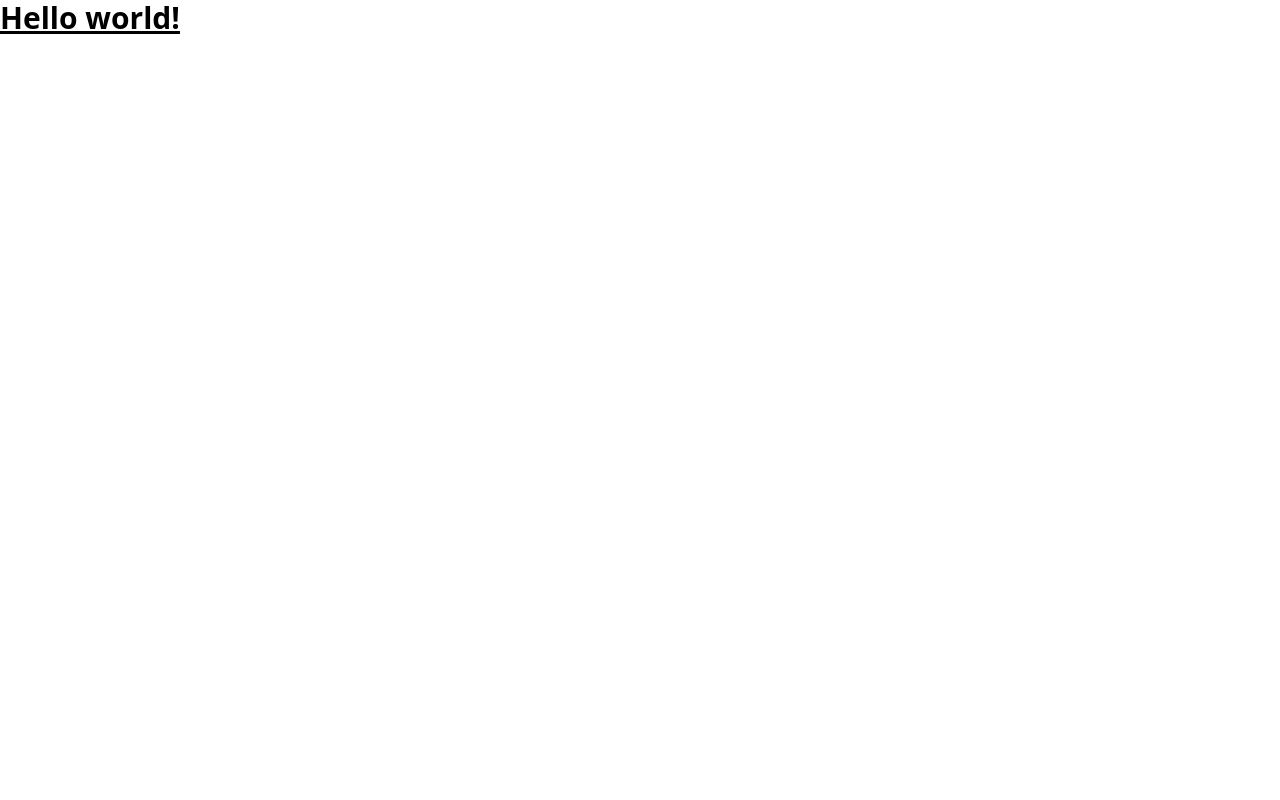
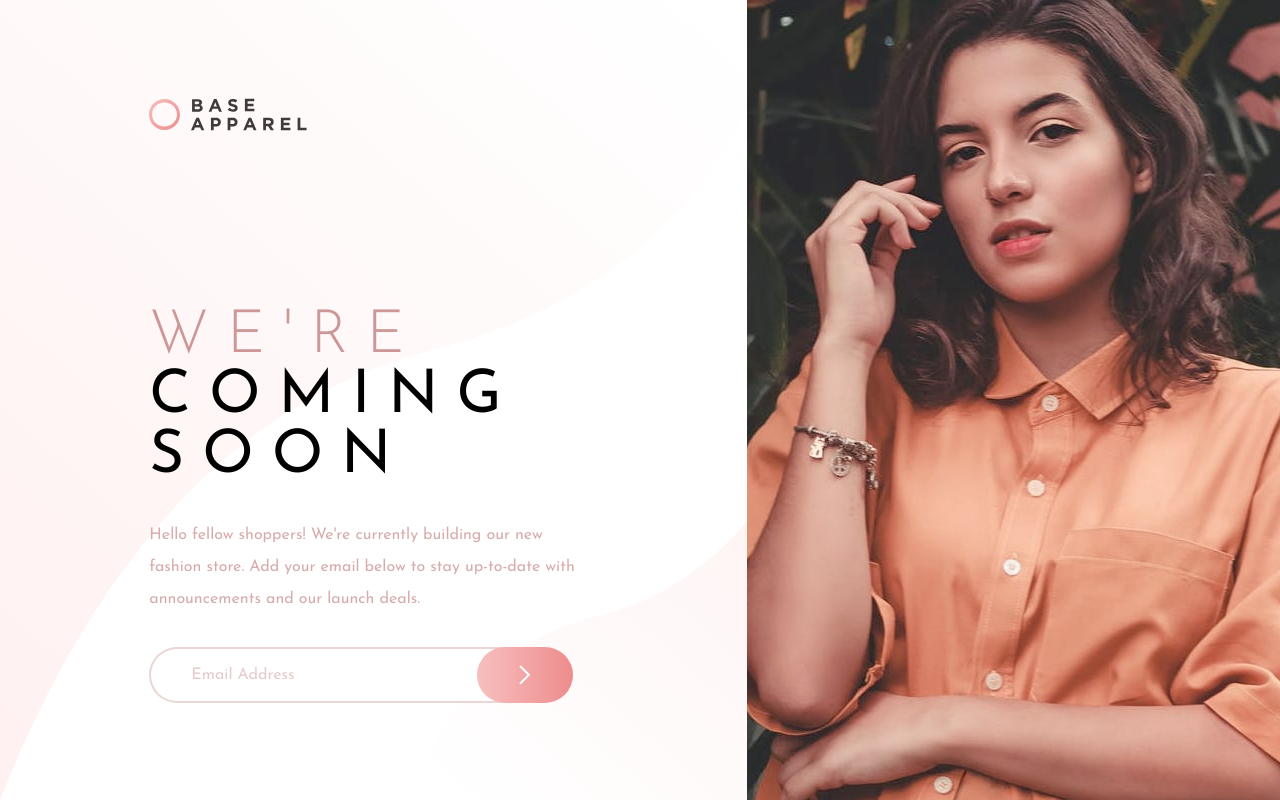
Before and after one commit to JessicaSamtani/TailwindProject1_FeMentorChallenge, a website: page src/index.html in a window 1280 px wide. Drawn offline with nearby package versions, Linux system fonts and the light colour scheme; files that its build step writes are made by us from their sources.

Commit message:
initial commit

```diff
--- a/src/index.html
+++ b/src/index.html
@@ -1,13 +1,61 @@
-<!doctype html>
+<!DOCTYPE html>
 <html>
-<head>
-  <meta charset="UTF-8">
-  <meta name="viewport" content="width=device-width, initial-scale=1.0">
-  <link href="/dist/output.css" rel="stylesheet">
-</head>
-<body>
-  <h1 class="text-3xl font-bold underline">
-    Hello world!
-  </h1>
-</body>
+  <head>
+    <meta charset="UTF-8" />
+    <meta name="viewport" content="width=device-width, initial-scale=1.0" />
+    <link href="/dist/output.css" rel="stylesheet" />
+    <link rel="preconnect" href="https://fonts.googleapis.com" />
+    <link rel="preconnect" href="https://fonts.gstatic.com" crossorigin />
+    <link
+      href="https://fonts.googleapis.com/css2?family=Josefin+Sans:wght@300;400;600&display=swap"
+      rel="stylesheet"
+    />
+
+    <title>Frontend Mentor | Base Apparel coming soon page</title>
+  </head>
+
+  <body>
+    <div class="flex min-h-screen">
+      <div
+        class="flex items-center w-7/12 bg-no-repeat bg-cover text-section bg-bgPattern"
+      >
+        <div
+          class="flex flex-col justify-center h-screen max-w-3xl gap-8 px-20 mx-auto textsection-wrapper"
+        >
+          <div class="logo mt-30">
+            <img src="/images/logo.svg" alt="logo" />
+          </div>
+
+          <h1 class="mt-36 uppercase text-6xl leading-tighter tracking-[.30em]">
+            <span class="font-light text-desaturatedRed">we're</span> <br />
+            coming <br />
+            soon
+          </h1>
+          <p
+            class="max-w-md leading-loose text-md text-desaturatedRed opacity-80"
+          >
+            Hello fellow shoppers! We're currently building our new fashion
+            store. Add your email below to stay up-to-date with announcements
+            and our launch deals.
+          </p>
+          <form action="#" class="flex">
+            <input
+              class="pl-10 border-2 rounded-full focus-within:border-red-300 border-desaturatedRed border-opacity-40 h-14 w-96 placeholder:text-opacity-50 placeholder:text-desaturatedRed"
+              type="email"
+              placeholder="Email Address"
+            />
+            <button
+              class="bg-desaturatedRed w-24 cursor-pointer rounded-full h-14 -ml-14 flex justify-center items-center right-0 bg-gradient-to-r from-[rgba(248,191,191,1)] from-0% to-[rgba(238,140,140,1)] to-47% hover:to-pink-200 hover:scale-110"
+            >
+              <img src="/images/icon-arrow.svg" alt="Iconarrow" />
+            </button>
+          </form>
+        </div>
+      </div>
+
+      <div
+        class="w-5/12 bg-red-700 bg-no-repeat bg-cover image-section bg-bgImageDesktop"
+      ></div>
+    </div>
+  </body>
 </html>
--- a/tailwind.config.js
+++ b/tailwind.config.js
@@ -2,7 +2,21 @@
 module.exports = {
   content: ["./src/**/*.{html,js}"],
   theme: {
-    extend: {},
+    extend: {
+      colors: {
+        desaturatedRed: "hsl(0, 36%, 70%)",
+        softRed: "hsl(0, 93%, 68%)",
+        darkGrayishRed: "hsl(0, 6%, 24%)",
+      },
+      backgroundImage: {
+        bgImageDesktop: "url(/images/hero-desktop.jpg)",
+        bgImageMobile: "url(/images/hero-mobile.jpg)",
+        bgPattern: "url(/images/bg-pattern-desktop.svg)",
+      },
+      fontFamily: {
+        sans: ["Josefin Sans", "sans-serif"],
+      },
+    },
   },
   plugins: [],
-}
+};
```
Also changed, not shown: images/bg-pattern-desktop.svg (added), images/favicon-32x32.png (added), images/hero-desktop.jpg (added), images/hero-mobile.jpg (added), images/icon-arrow.svg (added), images/icon-error.svg (added), images/logo.svg (added).
